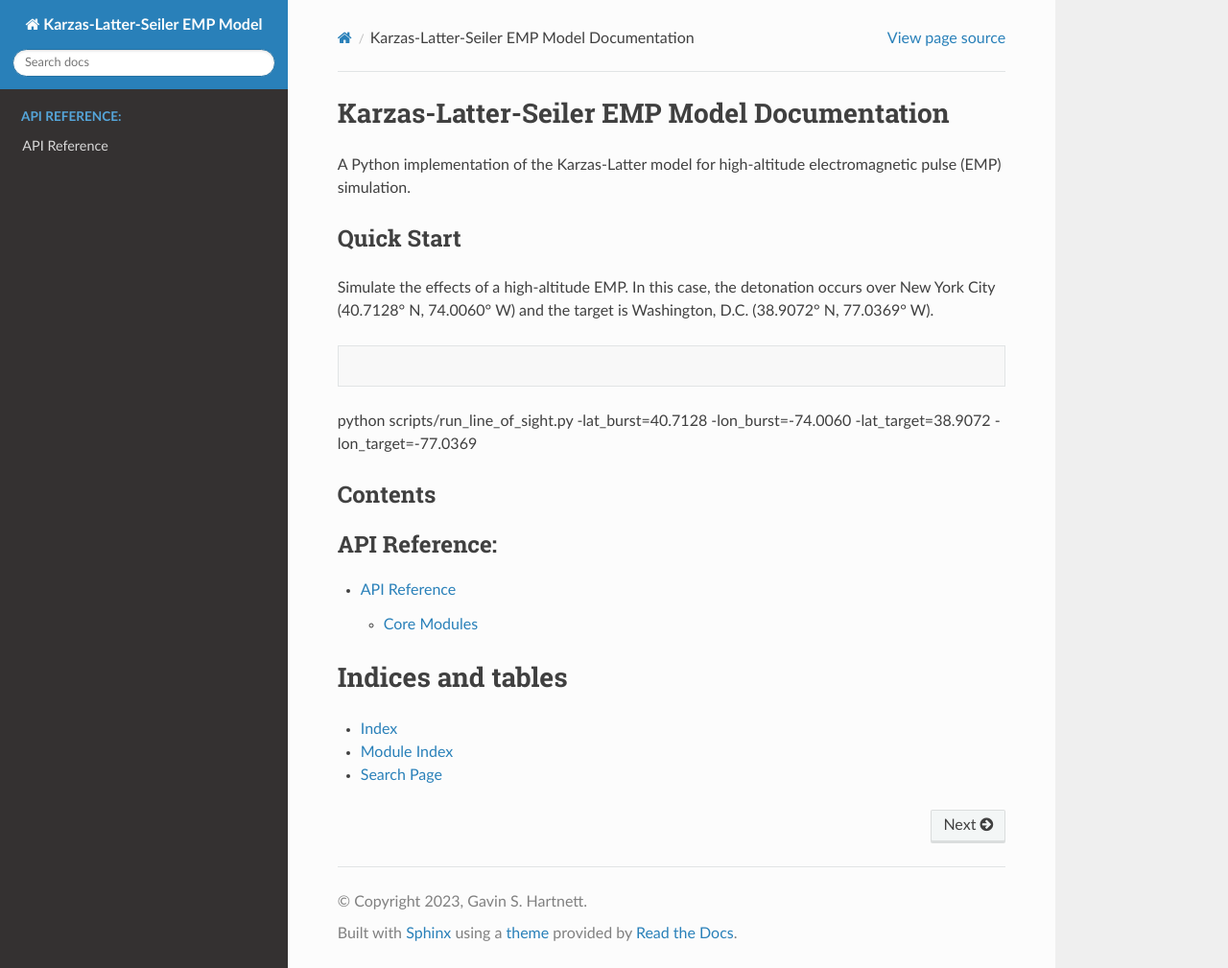
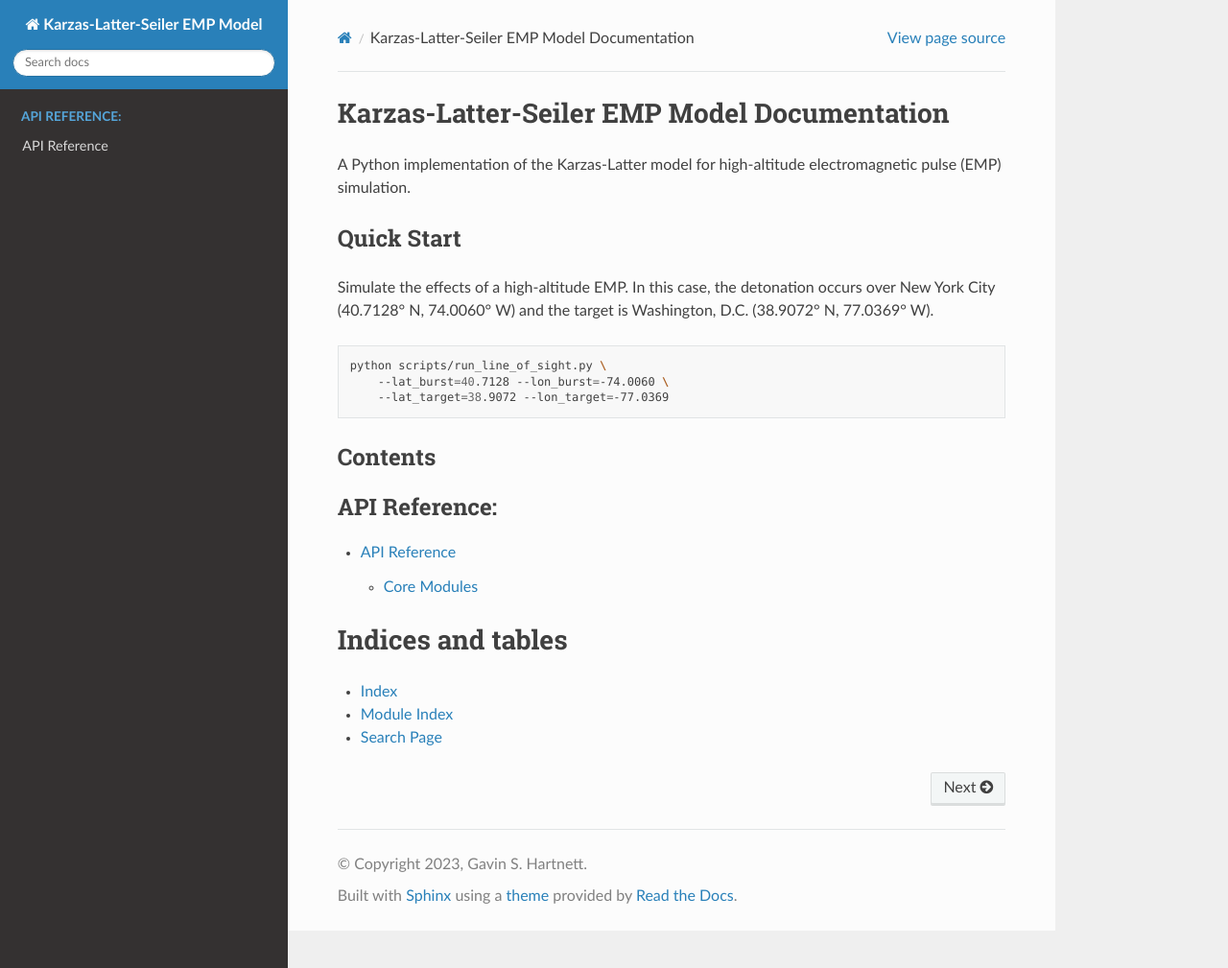
Before and after one commit to gshartnett/karzas-latter-seiler, a Sphinx documentation site: the page built from docs/source/index.rst, in a window 1280 px wide and 1009 px high. Shown: the whole window at 96% size. Built offline with Sphinx 7.4.7 and the Read the Docs theme 3.1.0, drawn with Linux system fonts in a browser that asks for light colours.

```diff
--- a/docs/source/index.rst
+++ b/docs/source/index.rst
@@ -13,7 +13,9 @@ and the target is Washington, D.C. (38.9072° N, 77.0369° W).
 
 .. code-block:: bash
 
-python scripts/run_line_of_sight.py -lat_burst=40.7128 -lon_burst=-74.0060 -lat_target=38.9072 -lon_target=-77.0369
+    python scripts/run_line_of_sight.py \
+        --lat_burst=40.7128 --lon_burst=-74.0060 \
+        --lat_target=38.9072 --lon_target=-77.0369
 
 Contents
 --------
```
